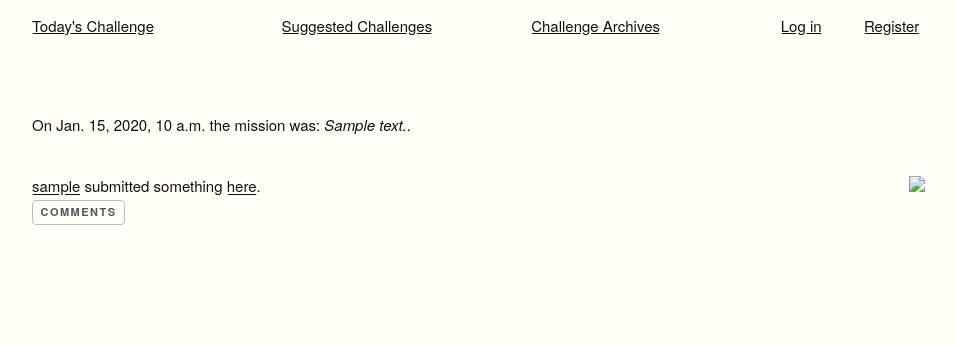
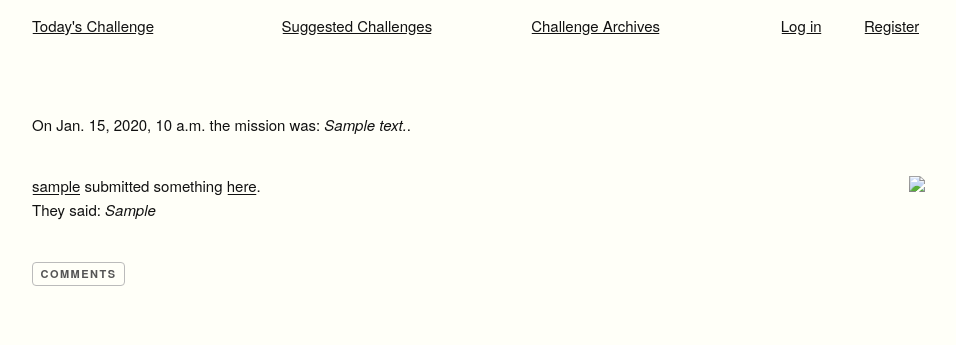
Before and after one commit to probablytom/tweaktoday, a Django app: template tt_core/templates/tt_core/profile.html in a window 1280 px wide. Shown: the part 234-579 px from the top of the page, without its empty margins (128-1084 px from the left). Run offline with Django 3.2, Linux system fonts and the light colour scheme; the template is opened without the code that fills it: most values are stand-ins (such as "Sample title", 1, 10 or a date in 2020); some libraries are stand-ins or nearby versions.

Commit message:
Fixed mission profile submission text not showing

```diff
--- a/tt_core/templates/tt_core/profile.html
+++ b/tt_core/templates/tt_core/profile.html
@@ -32,6 +32,9 @@
     {% endif %}
 </div>
 <div class="row">
+    <div class="two-thirds column"><p>They said: <i>{{ sub.submission_explainer }}</i></p></div>
+</div>
+<div class="row">
     <div class="six columns">
         <form action="{% url 'tt_core:view_comments' sub.pk %}">
             <input type="submit" value="Comments"/>
```
